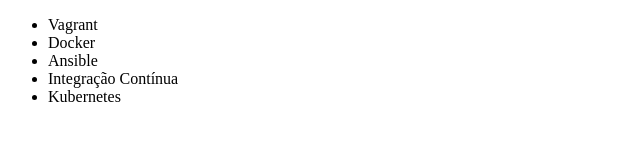
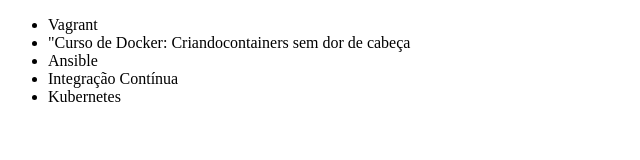
Before and after one commit to sonic5891/git-e-github, a plain HTML site: page index.html in a window 1280 px wide. Shown: the whole page, without its empty margins (0-640 px from the left). Drawn offline with Linux system fonts and the light colour scheme.

Commit message:
Alterando a descrição do curso de Docker

```diff
--- a/index.html
+++ b/index.html
@@ -7,7 +7,7 @@
 <body>
     <ul>
         <li>Vagrant</li>
-        <li>Docker</li>
+        <li>"Curso de Docker: Criandocontainers sem dor de cabeça</li>
         <li>Ansible</li>
         <li>Integração Contínua</li>
         <li>Kubernetes</li>
```
